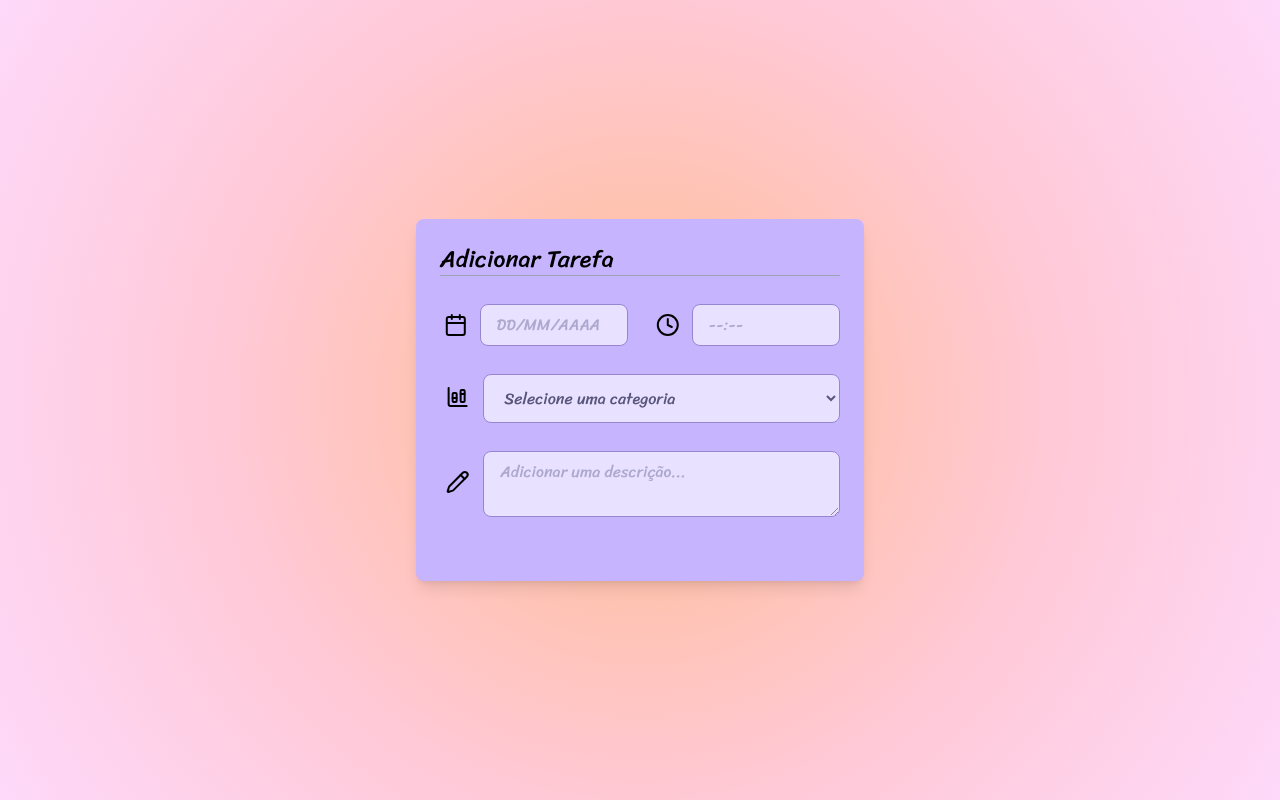
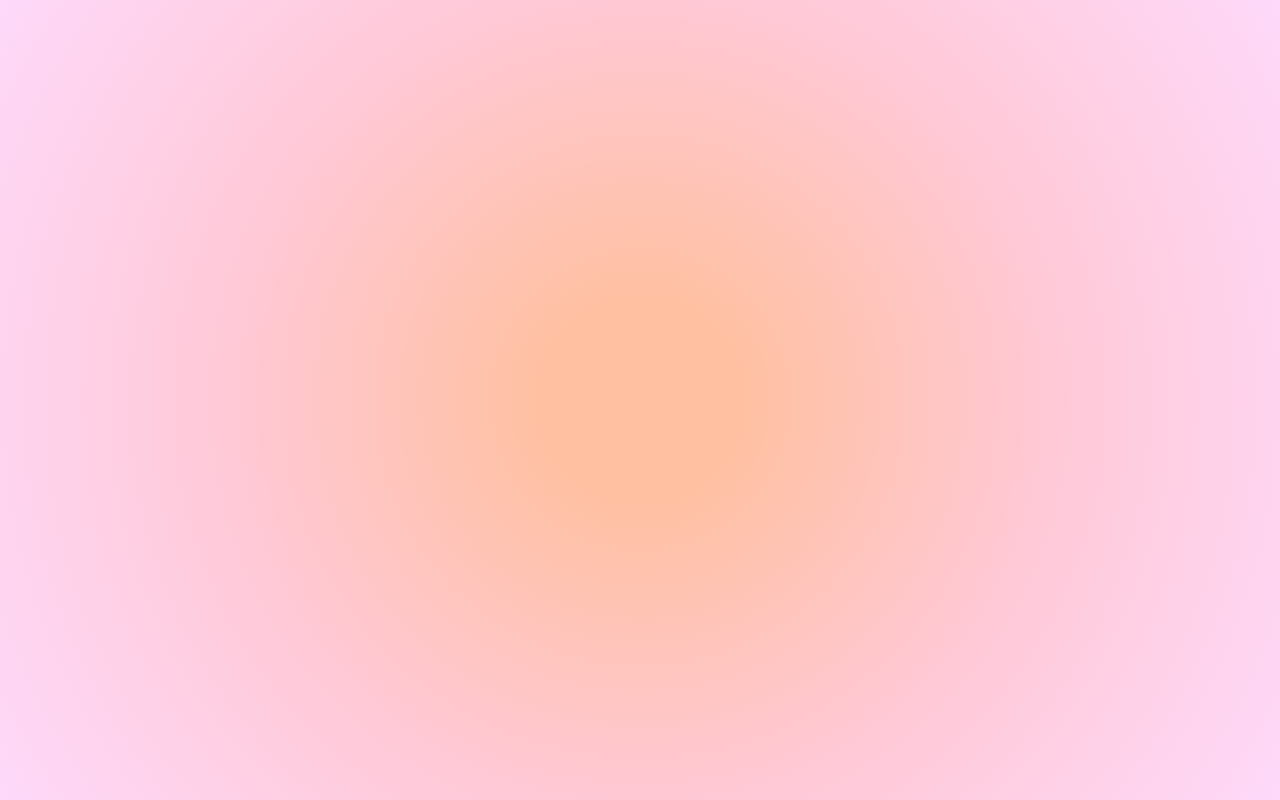
Before and after one commit to Saraingridsousa/Daylist_WebApp, a Next.js app: page / in a window 1280 px wide. Built offline with nearby package versions, Linux system fonts and the light colour scheme.

Commit message:
Modal de Adicionar Tarefa feito

```diff
--- a/app/page.tsx
+++ b/app/page.tsx
@@ -6,7 +6,6 @@ export default function Home() {
       <div className="z-10 max-w-5xl w-full items-center justify-center font-mono text-sm">
 
       </div>
-      <ModalAddTarefa />
     </main>
   );
 }
--- a/components/modais/addTarefa/index.tsx
+++ b/components/modais/addTarefa/index.tsx
@@ -62,7 +62,7 @@ export default function ModalAddTarefa() {
             <div className="flex flex-row mt-7 justify-center items-center gap-2 pb-10">
                 <Pencil className="text-black w-10 mb-1"/>
                 <textarea
-                    className="w-full bg-white opacity-60 px-4 py-2 border border-[#7966b2] rounded-lg focus:outline-none focus:ring-2 focus:ring-[#5438a6] focus:border-transparent transition text-gray-900 cursor-pointer"
+                    className="w-full bg-white opacity-60 px-4 py-2 pb-10 border border-[#7966b2] rounded-lg focus:outline-none focus:ring-2 focus:ring-[#5438a6] focus:border-transparent transition text-gray-900 cursor-pointer"
                     placeholder="Adicionar uma descrição..."
                 />
             </div>
```
